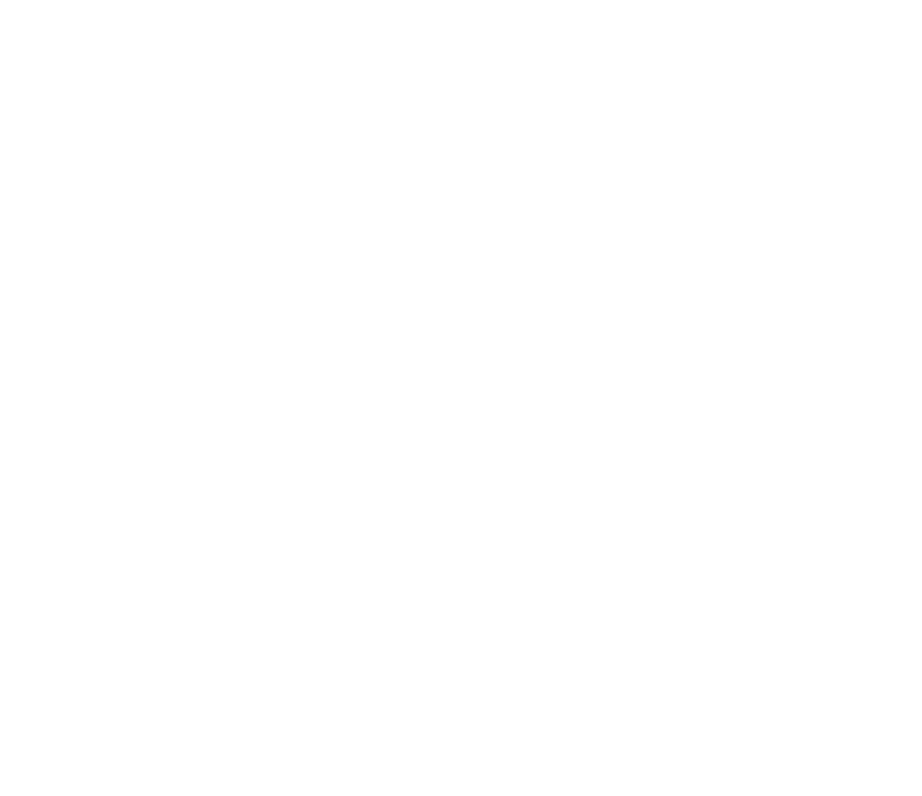
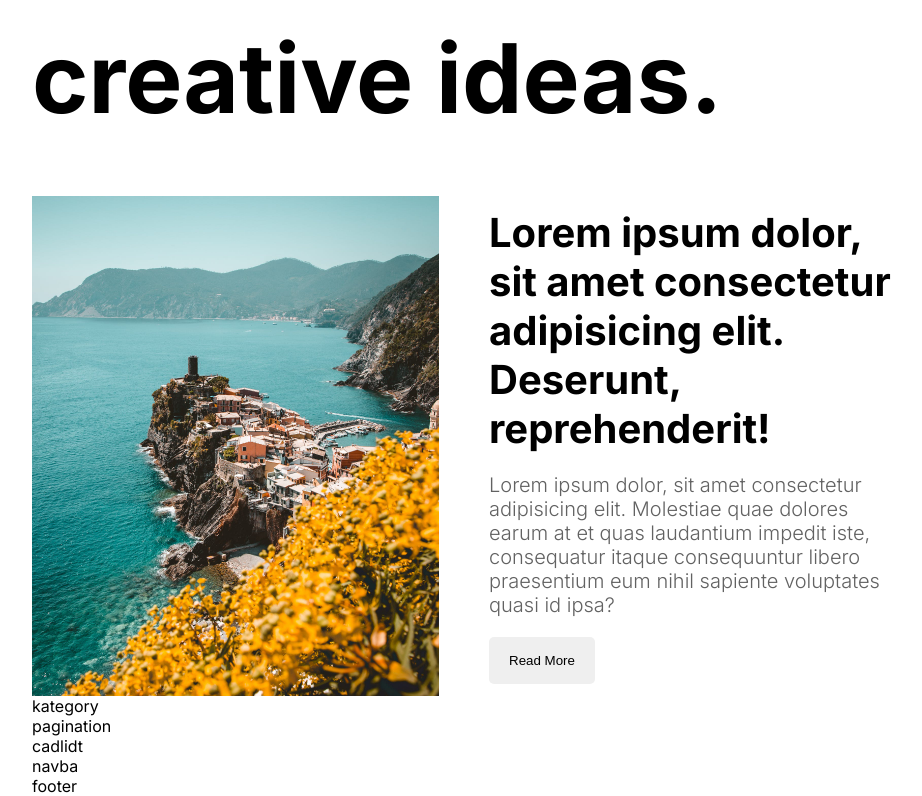
Before and after one commit to king-luvaha/blog-app, a Next.js app: page / in a window 1280 px wide. Shown: the part 458-1254 px from the top of the page, without its empty margins (176-1098 px from the left). Before the commit the page ends 800 px from the top, so only its background shows below. Built offline with nearby package versions, Linux system fonts and the light colour scheme.

Commit message:
Blog App Featured Design

```diff
--- a/src/app/globals.css
+++ b/src/app/globals.css
@@ -22,7 +22,7 @@
 }
 
 .dark{
-    --bg:#0F172A;
+    --bg:#1F1F1F;
     --textColor:#DDD;
     --softBg:#1F273A;
     --softTextColor:#A6A6A6;
--- a/src/components/featured/Featured.jsx
+++ b/src/components/featured/Featured.jsx
@@ -1,10 +1,27 @@
 import React from 'react'
 import styles from "./featured.module.css"
+import Image from 'next/image'
 
 const Featured = () => {
   return (
     <div className={styles.container}>
-      fichad
+      <h1 className={styles.title}>
+        <b>Hey, blogger here! Discover my stories and creative ideas.</b>
+      </h1>
+
+      <div className={styles.post}>
+        <div className={styles.imgContainer}>
+          <Image src="/p1.jpeg" alt="" fill className={StyleSheet.image} />
+        </div>
+
+        <div className={styles.textContainer}>
+          <h1 className={styles.postTitle}>Lorem ipsum dolor, sit amet consectetur adipisicing elit. Deserunt, reprehenderit!</h1>
+          <p className={styles.postDec}>
+            Lorem ipsum dolor, sit amet consectetur adipisicing elit. Molestiae quae dolores earum at et quas laudantium impedit iste, consequatur itaque consequuntur libero praesentium eum nihil sapiente voluptates quasi id ipsa?
+          </p>
+          <button className={styles.button}>Read More</button>
+        </div>
+      </div>
     </div>
   )
 }
--- a/src/components/featured/featured.module.css
+++ b/src/components/featured/featured.module.css
@@ -0,0 +1,49 @@
+.container {
+    margin-top: 30px;
+}
+
+.title {
+    font-size: 96px;
+    font-weight: 300;
+}
+
+.post {
+    margin-top: 60px;
+    display: flex;
+    align-items: center;
+    gap: 50px;
+}
+
+.imgContainer {
+    flex: 1;
+    height: 500px;
+    position: relative;
+}
+
+.image{
+    object-fit: cover;
+}
+
+.textContainer {
+    flex: 1;
+    display: flex;
+    flex-direction: column;
+    gap: 20px;
+}
+
+.postTitle{
+    font-size: 40px;
+}
+
+.postDec{
+    font-size: 20px;
+    font-weight: 300;
+    color: var(--softTextColor);
+}
+
+.button{
+    padding: 16px 20px;
+    border: none;
+    border-radius: 5px;
+    width: max-content;
+}
```
